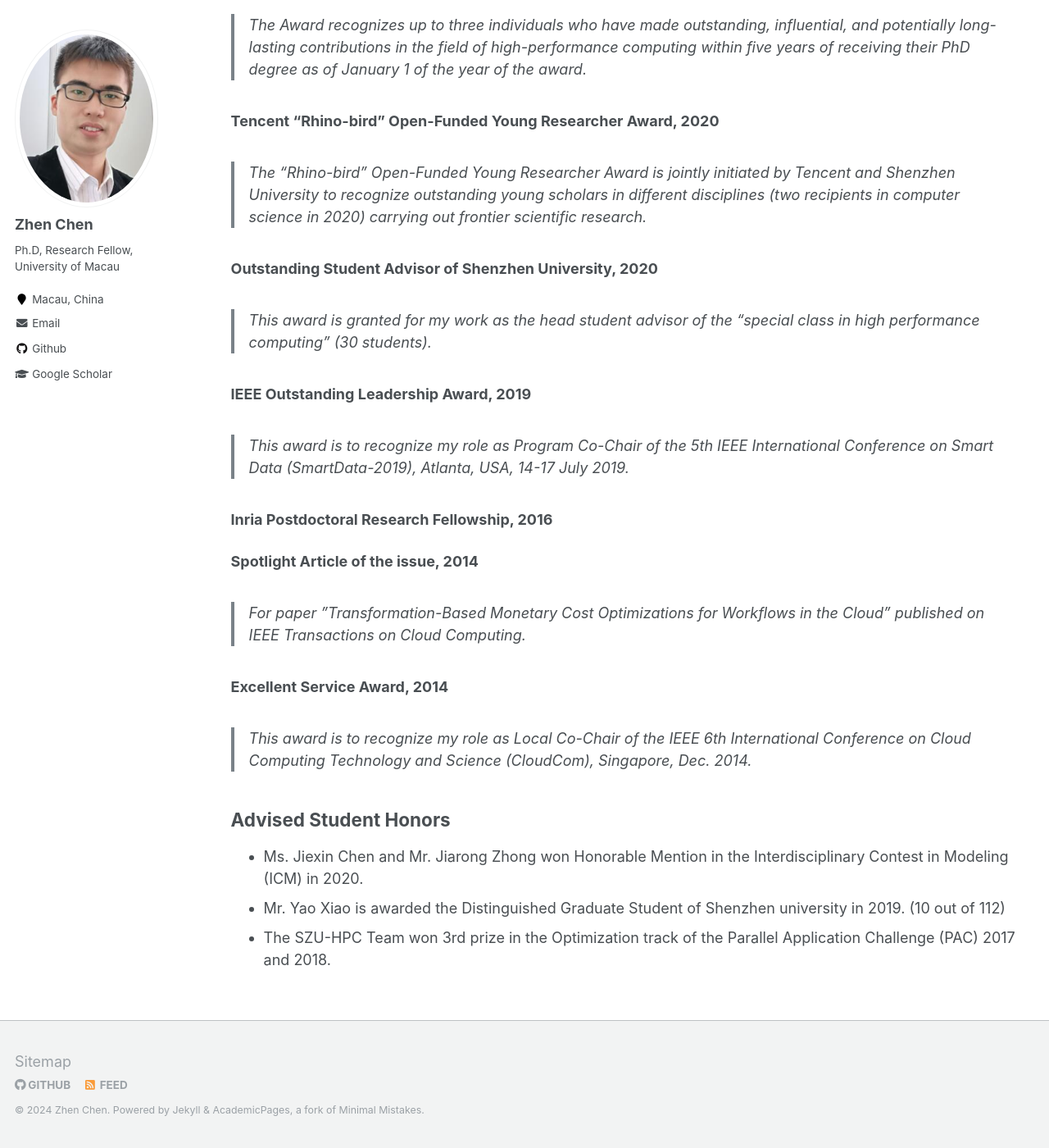
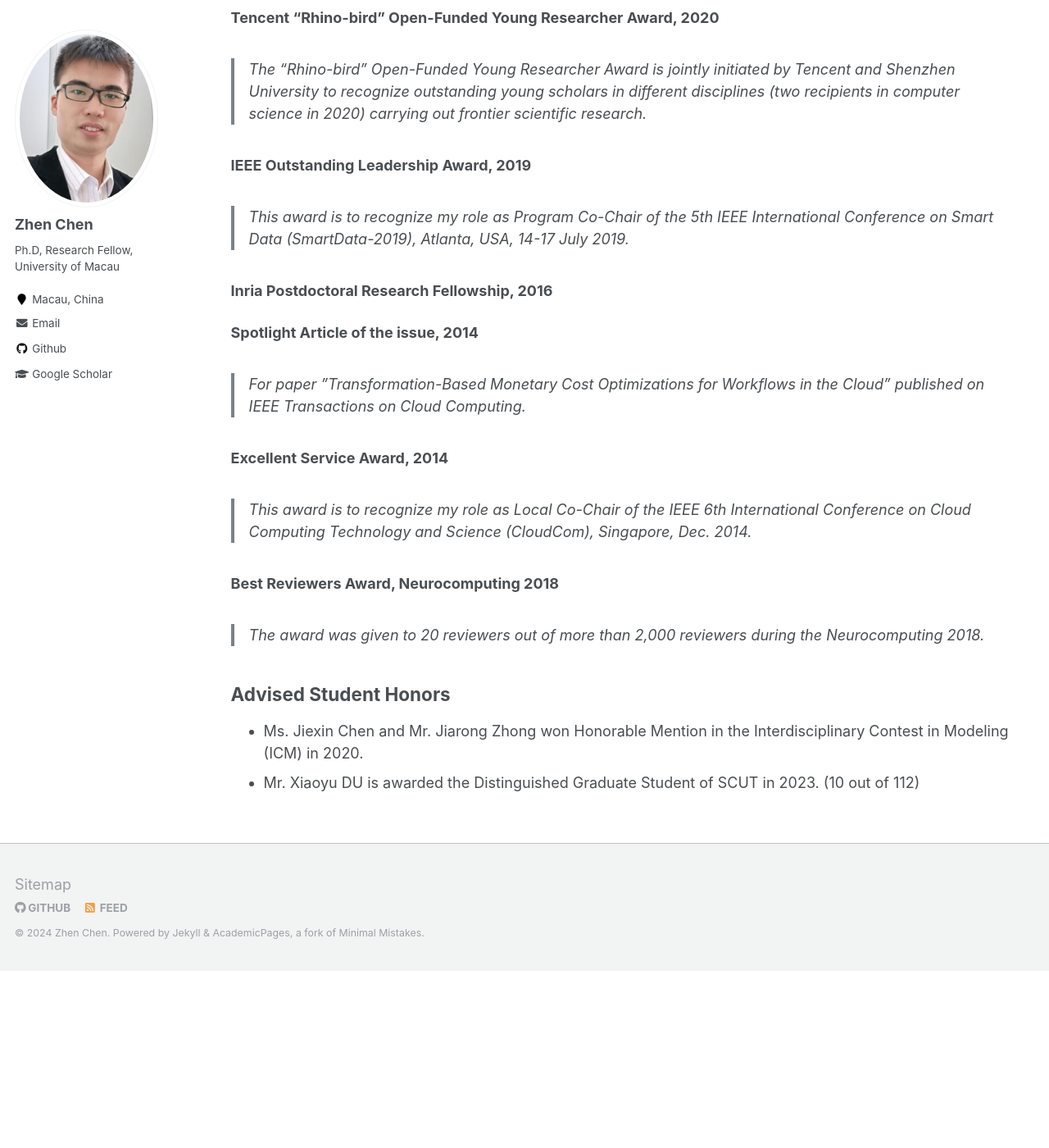
Before and after one commit to baile035/chenz_CV, a Jekyll site: the page built from _pages/awards.md, in a window 1280 px wide and 1400 px high, scrolled down 588 px. Shown: the whole window at 82% size. Built offline with Jekyll 4.4.1, drawn with Linux system fonts in a browser that asks for light colours; after the commit the page ends 1772 px from its top, so only the background shows below that; some of the changed text lies outside the part shown.

Commit message:
Update awards.md

```diff
--- a/_pages/awards.md
+++ b/_pages/awards.md
@@ -11,8 +11,6 @@ Research Awards
 **<a href="https://www.cikm2021.org/programme/best-reviewers">Best Reviewers Award</a>, CIKM 2021**
 -->
 
-**Best Reviewers Award, Neurocomputing 2018**
-> The award was given to 20 reviewers out of more than 2,000 reviewers during the Neurocomputing 2018.
 
 **First prize of natural science, Guangdong Electronics Society, 2024**
 > The Guangdong Electronics Society Award recognizes the research achievements of young scholars in the field of Computer Science in China. I'm one of the two recipients of this award in the subfield of High Performance Computing.
@@ -22,9 +20,6 @@ Research Awards
 
 **Tencent “Rhino-bird” Open-Funded Young Researcher Award, 2020**
 > The “Rhino-bird” Open-Funded Young Researcher Award is jointly initiated by Tencent and Shenzhen University to recognize outstanding young scholars in different disciplines (two recipients in computer science in 2020) carrying out frontier scientific research.
-
-**Outstanding Student Advisor of Shenzhen University, 2020**
-> This award is granted for my work as the head student advisor of the “special class in high performance computing” (30 students).
 
 **IEEE Outstanding Leadership Award, 2019**
 > This award is to recognize my role as Program Co-Chair of the 5th IEEE International Conference on Smart Data (SmartData-2019), Atlanta, USA, 14-17 July 2019.
@@ -38,8 +33,10 @@ Research Awards
 > This award is to recognize my role as Local Co-Chair of the IEEE 6th International Conference on Cloud Computing Technology and Science (CloudCom), Singapore, Dec. 2014.
 
 
+**Best Reviewers Award, Neurocomputing 2018**
+> The award was given to 20 reviewers out of more than 2,000 reviewers during the Neurocomputing 2018.
+
 Advised Student Honors
 ---
 * Ms. Jiexin Chen and Mr. Jiarong Zhong won Honorable Mention in the Interdisciplinary Contest in Modeling (ICM) in 2020.
-* Mr. Yao Xiao is awarded the Distinguished Graduate Student of Shenzhen university in 2019. (10 out of 112)
-* The SZU-HPC Team won 3rd prize in the Optimization track of the Parallel Application Challenge (PAC) 2017 and 2018.
+* Mr. Xiaoyu DU is awarded the Distinguished Graduate Student of SCUT in 2023. (10 out of 112)
```
